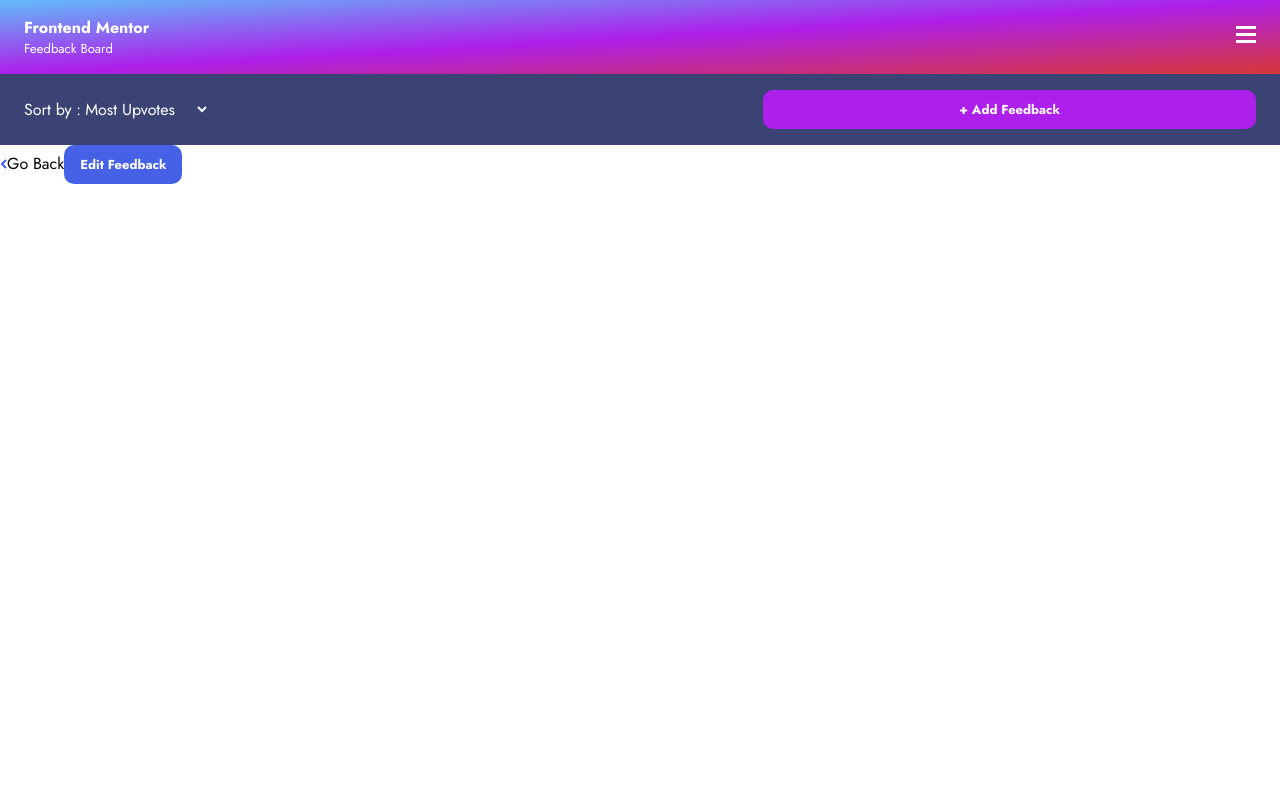
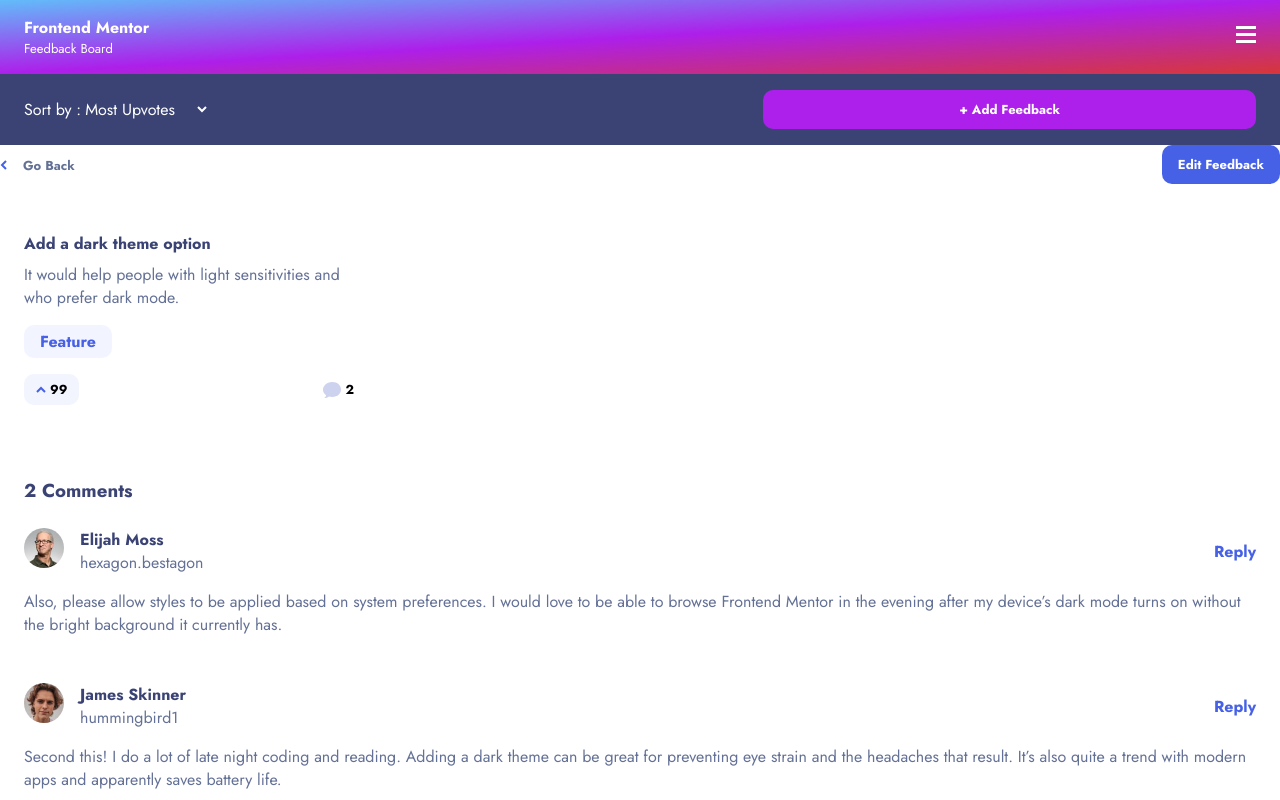
Before and after one commit to ErriGarcia/product-feedback-app, an Angular app: page /suggestions in a window 1280 px wide. Both pictures are taken after a click on the button "112". Shown: the top 800 px of the page. Built offline with nearby package versions, Linux system fonts and the light colour scheme.

Commit message:
feat: add comment card to suggestion detail

```diff
--- a/src/app/pages/suggestion-detail/suggestion-detail.component.html
+++ b/src/app/pages/suggestion-detail/suggestion-detail.component.html
@@ -1,5 +1,18 @@
-<nav class="main_nav">
-    <img routerLink="/" src="../../assets/shared/icon-arrow-left.svg">
-    <button class="main_nav_button" routerLink="/">Go Back</button>
-    <button class="tertiary-button">Edit Feedback</button>
-</nav>
+<main class="main-background">
+    <nav class="main_nav">
+        <div>
+            <img routerLink="/" src="assets/shared/icon-arrow-left.svg">
+            <button class="main_nav_button" routerLink="/">Go Back</button>
+        </div>
+        <button class="tertiary-button">Edit Feedback</button>
+    </nav>
+
+    <div class="suggestion-comment-container">
+        <app-card [suggestion]="suggestion"></app-card>
+        @if (suggestion?.comments?.length) {
+            <app-comment-card [suggestion]="suggestion"></app-comment-card>
+        }
+    </div>
+
+
+</main>
--- a/src/app/pages/suggestion-detail/suggestion-detail.component.scss
+++ b/src/app/pages/suggestion-detail/suggestion-detail.component.scss
@@ -0,0 +1,22 @@
+@import '../../../styles/base/all';
+
+.main_nav {
+    display: flex;
+    align-items: center;
+    justify-content: space-between;
+    color: $gray-dark;
+    font-weight: 700;
+    margin-bottom: 24px;
+
+    &_button {
+        margin-left: 16px;
+        font-size: 13px;
+    }
+}
+
+.suggestion-comment-container {
+    display: flex;
+    flex-direction: column;
+    justify-content: center;
+    row-gap: 24px;
+}
--- a/src/app/pages/suggestion-detail/suggestion-detail.component.ts
+++ b/src/app/pages/suggestion-detail/suggestion-detail.component.ts
@@ -1,19 +1,69 @@
-import { Component, OnInit } from '@angular/core';
-import { ActivatedRoute } from '@angular/router';
+import { Component, OnInit, inject } from '@angular/core';
+import { ActivatedRoute, RouterLink } from '@angular/router';
+import { Suggestion } from './suggestion.interface';
+import { CardComponent } from 'app/shared/components/card/card.component';
+import { CommentCardComponent } from 'app/shared/comment-card/comment-card.component';
 
 @Component({
   selector: 'app-suggestion-detail',
   standalone: true,
-  imports: [],
+  imports: [CardComponent, CommentCardComponent, RouterLink],
   templateUrl: './suggestion-detail.component.html',
   styleUrl: './suggestion-detail.component.scss'
 })
   export class SuggestionDetailComponent implements OnInit {
     id: string;
 
-    constructor (
-      private activateRouter: ActivatedRoute
-    ) { }
+    suggestion: Suggestion =  {
+      "id": 2,
+      "title": "Add a dark theme option",
+      "category": "feature",
+      "upvotes": 99,
+      "status": "suggestion",
+      "description": "It would help people with light sensitivities and who prefer dark mode.",
+      "comments": [
+        {
+          "id": 3,
+          "content": "Also, please allow styles to be applied based on system preferences. I would love to be able to browse Frontend Mentor in the evening after my device’s dark mode turns on without the bright background it currently has.",
+          "user": {
+            "image": "assets/user-images/image-elijah.jpg",
+            "name": "Elijah Moss",
+            "username": "hexagon.bestagon"
+          }
+        },
+        {
+          "id": 4,
+          "content": "Second this! I do a lot of late night coding and reading. Adding a dark theme can be great for preventing eye strain and the headaches that result. It’s also quite a trend with modern apps and  apparently saves battery life.",
+          "user": {
+            "image": "./assets/user-images/image-james.jpg",
+            "name": "James Skinner",
+            "username": "hummingbird1"
+          },
+          "replies": [
+            {
+              "content": "While waiting for dark mode, there are browser extensions that will also do the job. Search for 'dark theme' followed by your browser. There might be a need to turn off the extension for sites with naturally black backgrounds though.",
+              "replyingTo": "hummingbird1",
+              "user": {
+                "image": "./assets/user-images/image-anne.jpg",
+                "name": "Anne Valentine",
+                "username": "annev1990"
+              }
+            },
+            {
+              "content": "Good point! Using any kind of style extension is great and can be highly customizable, like the ability to change contrast and brightness. I'd prefer not to use one of such extensions, however, for security and privacy reasons.",
+              "replyingTo": "annev1990",
+              "user": {
+                "image": "./assets/user-images/image-ryan.jpg",
+                "name": "Ryan Welles",
+                "username": "voyager.344"
+              }
+            }
+          ]
+        }
+      ]
+    };
+
+    private activateRouter = inject(ActivatedRoute);
 
     ngOnInit(): void {
       this.id = this.activateRouter.snapshot.params['id'];
```
